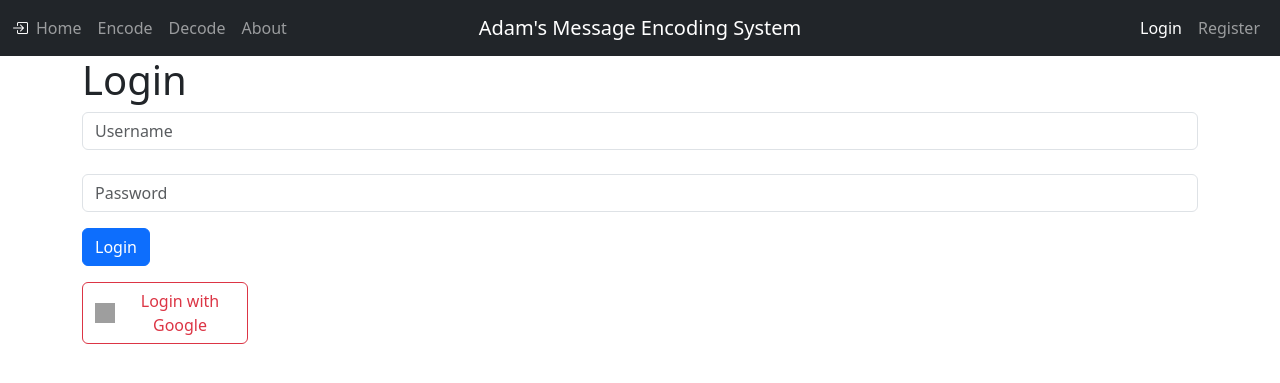
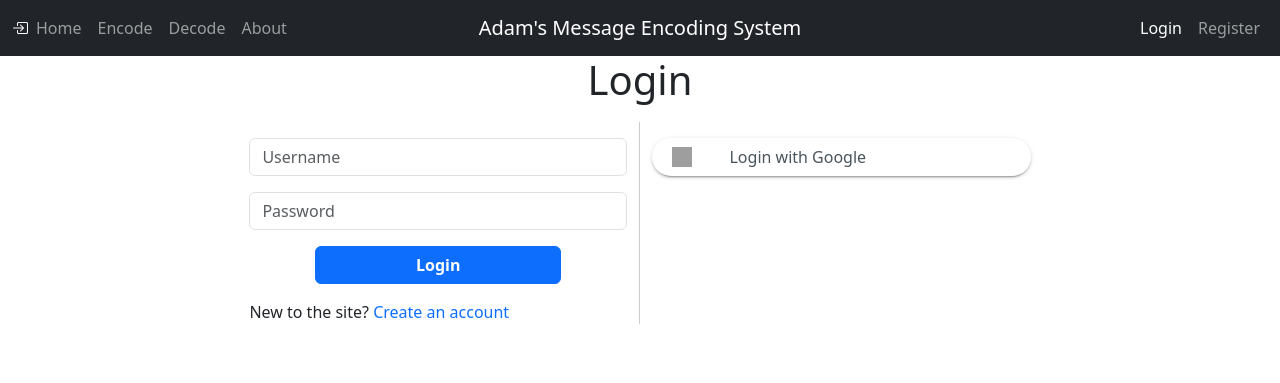
Before and after one commit to adam-bartholomew/encode-message, a Flask app: page /login in a window 1280 px wide. Shown: the top 383 px of the page. Run offline with Flask 3, Linux system fonts and the light colour scheme; parts of the project's set-up code (start-up, migrations or seed data) failed here and were passed over; some libraries are stand-ins or nearby versions; grey boxes are pictures that could not be loaded.

Commit message:
Update login page design layout. Bold the form and submit buttons. Add to styling.

```diff
--- a/myApp/static/css/style.css
+++ b/myApp/static/css/style.css
@@ -1,21 +1,12 @@
-@media (min-width: 768px) {
-.navbar-brand.abs {
-        position: absolute;
-        width: auto;
-        left: 50%;
-        transform: translateX(-50%);
-        text-align: center;
-    }
-.div-title-center {
-    text-align: center;
-    }
+a {
+    text-decoration: none;
 }
 .card-about {
     border-radius: 4px;
     background: #fff;
     box-shadow: 0 6px 10px rgba(0,0,0,.08), 0 0 6px rgba(0,0,0,.05);
       transition: .1s transform cubic-bezier(.155,1.105,.295,1.12),.1s box-shadow,.1s -webkit-transform cubic-bezier(.155,1.105,.295,1.12);
-  cursor: pointer;
+    cursor: pointer;
 }
 .card-about:hover {
     transform: scale(1.02);
@@ -41,7 +32,7 @@
 }
 .msg-button {
     box-shadow: 1px 1px rgba(0,0,0,.08), 0 0 1px rgba(0,0,0,.05);
-      transition: .1s transform cubic-bezier(.155,1.105,.295,1.12),.1s box-shadow,.1s -webkit-transform cubic-bezier(.155,1.105,.295,1.12);
+        transition: .1s transform cubic-bezier(.155,1.105,.295,1.12),.1s box-shadow,.1s -webkit-transform cubic-bezier(.155,1.105,.295,1.12);
 }
 .disabled-link {
     pointer-events: none;
@@ -50,7 +41,6 @@
     border-color: rgba(108,196,143);
     margin-right: 10%;
     display: inline-block;
-
 }
 .active-link {
     color: green;
@@ -103,14 +93,80 @@
 }
 .sso-link {
     display: flex;
+    height: 38px;
     align-items: center;
-    justify-content: center;
+    justify-content: left;
     text-decoration: none;
-    float: left;
+    color: #49545C;
+    margin-bottom: 15px;
+    border: 1px solid transparent;
+    border-radius: 20px;
+    background: #fff;
+    box-shadow: 0 2px 2px rgba(0,0,0,0.14), 0 3px 1px -2px rgba(0,0,0,0.2), 0 1px 5px 0 rgba(0,0,0,0.12);
+        transition: .1s transform cubic-bezier(.155,1.105,.295,1.12),.1s box-shadow,.1s -webkit-transform cubic-bezier(.155,1.105,.295,1.12);
+}
+.sso-link:hover {
+    background-color: rgb(238,238,238);
 }
 .sso-link-img {
     display: inline-block;
     width: 20px;
     height: 20px;
-    margin-right: 10px;
+    margin-right: 10%;
+    margin-left: 5%;
 }
+.bold-btn {
+    font-weight: bold;
+}
+.bold-outline-btn {
+    font-weight: bold;
+    border: 2px solid;
+}
+.form-input {
+    margin-bottom: 1rem !important;
+    margin-top: 1rem !important;
+}
+#login-container {
+    padding-right: 5%;
+    padding-left: 5%;
+}
+#login-submit-btn {
+    width: 100%;
+    font-weight: bold;
+}
+#login-title {
+    text-align:center;
+    padding-bottom: 10px;
+}
+#create-an-account {
+    text-decoration: none;
+}
+@media (min-width: 768px) {
+    .navbar-brand.abs {
+        position: absolute;
+        width: auto;
+        left: 50%;
+        transform: translateX(-50%);
+        text-align: center;
+    }
+    .div-title-center {
+        text-align: center;
+    }
+}
+@media (min-width: 992px) {
+    #login-left {
+        border-right: 1px solid #ccc;
+    }
+    #login-submit-btn {
+        width: 65%;
+    }
+    #login-container {
+        padding-right: 15%;
+        padding-left: 15%;
+    }
+}
+@media (max-width: 176px) {
+    .bold-outline-btn {
+        margin-bottom: 5px;
+    }
+}
--- a/myApp/templates/decode.html
+++ b/myApp/templates/decode.html
@@ -9,8 +9,8 @@
         <textarea id="inputMessage" name="inputMessage" placeholder="Please enter your encoded message here." class="form-control" Title="This should contain a date on the first line with text following on each subsequent line.">{{ request.form['inputMessage'] }}</textarea>
     </div>
     <div class="mb-3">
-        <button name="decodeSubmit" id="decodeSubmit" value="Submit" type="submit" class="btn btn-outline-primary" form="decodeForm" Title="Submit message for decoding" onClick="loading()">Submit</button>
-        <button name="decodeClear" id="decodeClear" value="Clear" type="submit" class="btn btn-outline-danger" form="decodeForm" onClick="clearDecodeForm()" Title="Clear all page fields">Clear</button>
+        <button name="decodeSubmit" id="decodeSubmit" value="Submit" type="submit" class="btn btn-outline-primary bold-outline-btn" form="decodeForm" Title="Submit message for decoding" onClick="loading()">Submit</button>
+        <button name="decodeClear" id="decodeClear" value="Clear" type="submit" class="btn btn-outline-danger bold-outline-btn" form="decodeForm" onClick="clearDecodeForm()" Title="Clear all page fields">Clear</button>
     </div>
     <hr class="mt-1 mb-1"/>
     <div class="mb-3">
--- a/myApp/templates/encode.html
+++ b/myApp/templates/encode.html
@@ -12,8 +12,8 @@
         <input type="number" id="encodeOffset" name="encodeOffset" class="form-control" max="25" min="0" placeholder="0" form="encodeForm" title="Select a number between 0 and 25 | Default is 0">
     </div>
     <div class="mb-3">
-        <button name="encodeSubmit" id="encodeSubmit" value="Submit" type="submit" class="btn btn-outline-primary" form="encodeForm" Title="Submit message for encoding" onClick="loading()">Submit</button>
-        <button name="encodeClear" id="encodeClear" value="Clear" type="submit" class="btn btn-outline-danger" form="encodeForm" onClick="clearEncodeForm()" Title="Clear all page fields">Clear</button>
+        <button name="encodeSubmit" id="encodeSubmit" value="Submit" type="submit" class="btn btn-outline-primary bold-outline-btn" form="encodeForm" Title="Submit message for encoding" onClick="loading()">Submit</button>
+        <button name="encodeClear" id="encodeClear" value="Clear" type="submit" class="btn btn-outline-danger bold-outline-btn" form="encodeForm" onClick="clearEncodeForm()" Title="Clear all page fields">Clear</button>
     </div>
     <hr class="mt-1 mb-1"/>
     <div class="mb-3">
--- a/myApp/templates/login.html
+++ b/myApp/templates/login.html
@@ -2,29 +2,28 @@
 {% set active_page = "login" %}
 
 {% block content %}
-<h1>{% block title %} Login {% endblock %}</h1>
+<h1 id="login-title">{% block title %} Login {% endblock %}</h1>
+<div id="login-container">
+	<div class="row">
+		<div id="login-left" class="col-lg-6">
 			<form action="\login" id="loginForm" method="post" class="form-general">
 				<div class="mb-3">
-		<input type="text" name="username" required="required" Title="Username is case sensitive" placeholder="Username" class="form-control"/>
-		<br/>
-		<input type="password" name="password" required="required" Title="Password must be 8 - 25 characters in length" placeholder="Password" class="form-control"/>
+					<input type="text" name="username" required="required" Title="This field is required" placeholder="Username" class="form-control form-input"/>
+					<input type="password" name="password" required="required" Title="This field is required" placeholder="Password" class="form-control form-input"/>
 				</div>
-	<div class="mb-3">
-		<button name="loginSubmit" class="btn btn-primary" Value="Login" type="submit" form="loginForm" title="Login">Login</button>
+				<div class="mb-3 text-center">
+					<button id="login-submit-btn" name="loginSubmit" class="btn btn-primary" Value="Login" type="submit" form="loginForm" title="Login">Login</button>
 				</div>
 			</form>
-<div class="row sso-div">
-	<div class="col-sm-2">
-		<a href="{{ url_for('routes.oauth2_authorize', provider='google') }}" class="btn btn-outline-danger sso-link" Title="Login with Google">
+			<span>New to the site?</span>
+			<a id="create-an-account" href="{{ url_for('routes.register') }}">Create an account</a>
+		</div>
+		<div class="col-lg-6">
+			<a href="{{ url_for('routes.oauth2_authorize', provider='google') }}" class="sso-link form-input" Title="Login with Google">
 					<img id="google" src="https://upload.wikimedia.org/wikipedia/commons/thumb/5/53/Google_%22G%22_Logo.svg/2048px-Google_%22G%22_Logo.svg.png" aria-label="Google" aria-hidden="true" alt="Google" class="sso-link-img">
 					Login with Google
 			</a>
 		</div>
-	<!--<div class="col-sm-2">
-		<a href="{{ url_for('routes.oauth2_authorize', provider='google') }}" class="btn btn-outline-danger sso-link">
-				<img id="google3" src="https://upload.wikimedia.org/wikipedia/commons/thumb/5/53/Google_%22G%22_Logo.svg/2048px-Google_%22G%22_Logo.svg.png" alt="Google" class="sso-link-img">
-				Login with Google
-		</a>
-	</div>-->
+	</div>
 </div>
 {% endblock %}
--- a/myApp/templates/user_profile.html
+++ b/myApp/templates/user_profile.html
@@ -60,9 +60,9 @@
                 </div>
             </div>
         </div>
-        <br/>
+        <hr class="mt-3 mb-3"/>
         <div class="mb-3">
-            <button name="updateProfile" class="btn btn-primary" Value="Update Profile" type="submit" form="updateProfileForm" title="Update Profile">Update Profile</button>
+            <button name="updateProfile" class="btn btn-primary bold-btn" Value="Update Profile" type="submit" form="updateProfileForm" title="Update Profile">Update Profile</button>
         </div>
     </form>
 </div>
```
Also changed, not shown: myApp/templates/sign_up.html (+5 -5 lines). Lines whose indentation alone changed are shown as unchanged.
